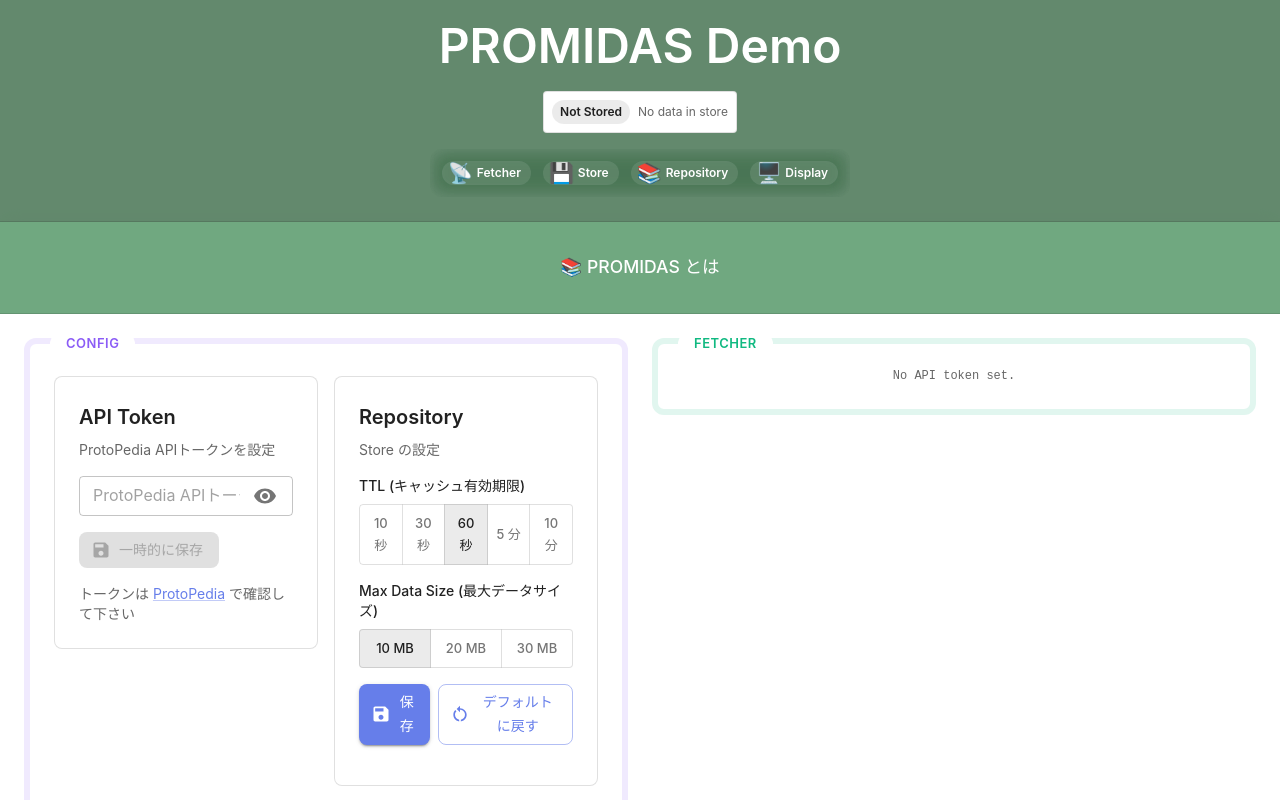
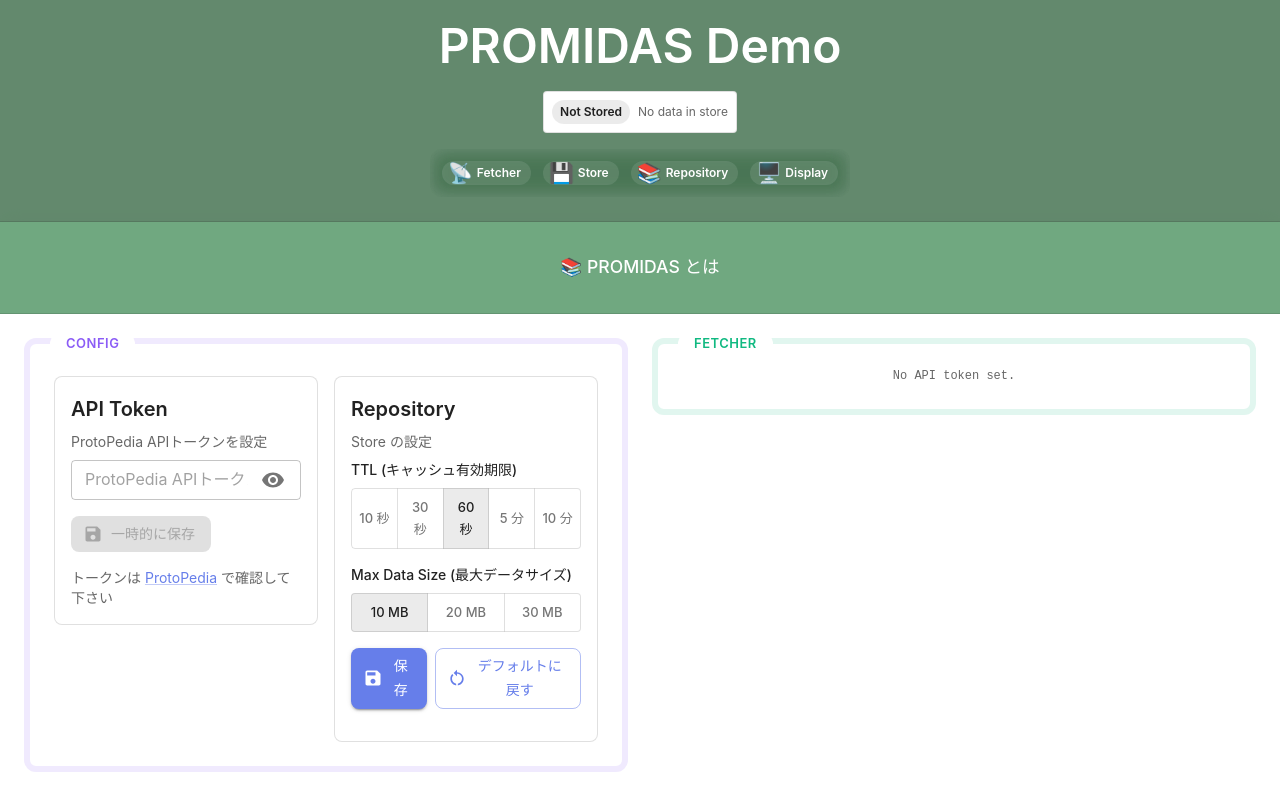
Before and after one commit to F88/PROMIDAS-demo, a React (Vite) app: page / in a window 1280 px wide. Shown: the top 800 px of the page. Built offline with nearby package versions, Linux system fonts and the light colour scheme.

Commit message:
fix(section-card): adjust padding and margin for improved layout

```diff
--- a/src/components/common/section-card.tsx
+++ b/src/components/common/section-card.tsx
@@ -17,9 +17,10 @@
   return (
     <Box
       sx={{
-        p: 3,
-        mb: 3,
+        p: 2,
+        // mb: 3,
         backgroundColor: 'background.paper',
+        // backgroundColor: 'orange',
         borderRadius: 2,
         border: 1,
         borderColor: 'divider',
@@ -47,7 +48,13 @@
         {title}
       </Typography>
       {description && (
-        <Typography variant="body2" color="text.secondary" sx={{ mb: 2 }}>
+        <Typography
+          variant="body2"
+          color="text.secondary"
+          sx={{
+            mb: 1,
+          }}
+        >
           {description}
         </Typography>
       )}
```
